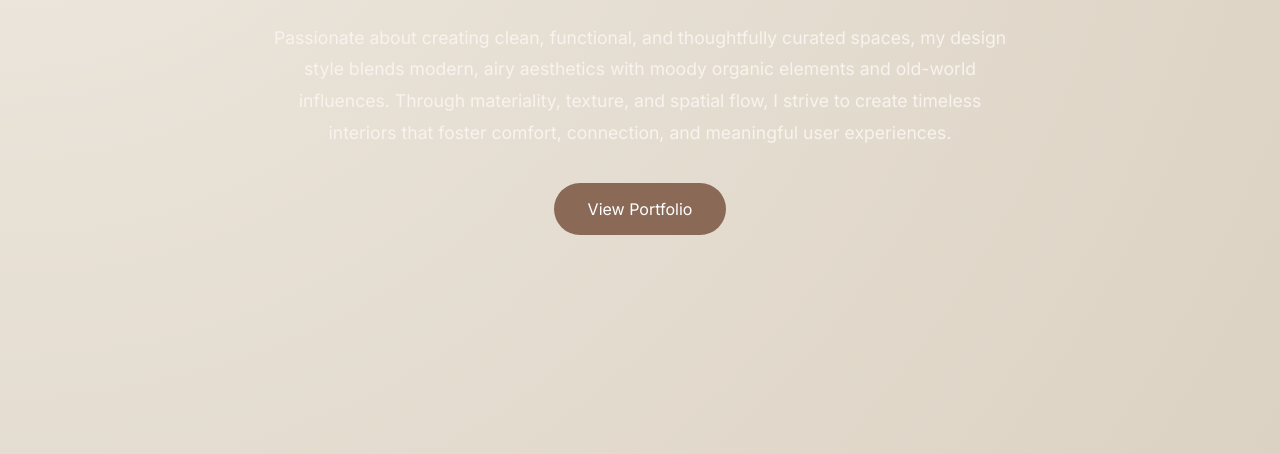
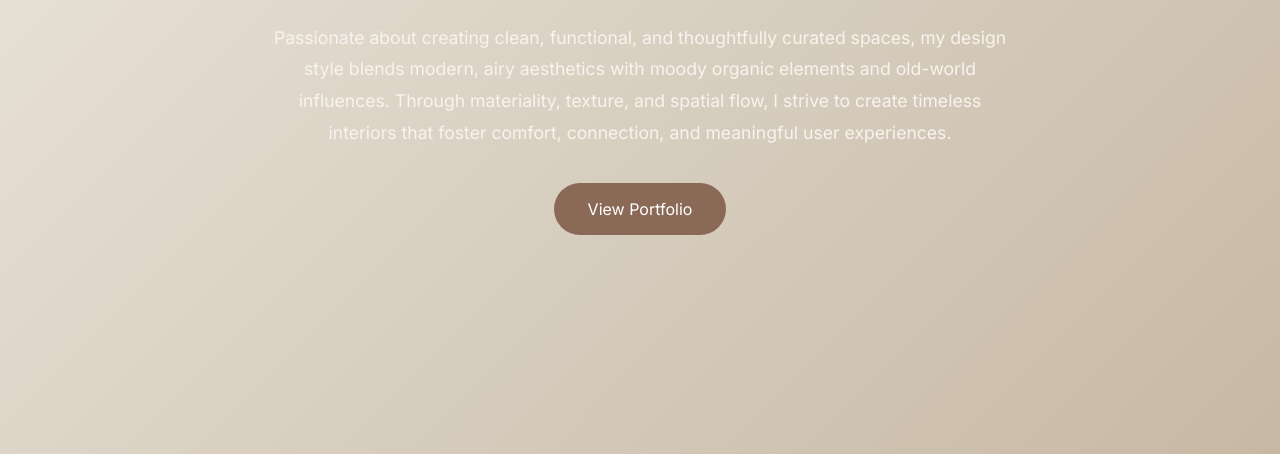
Before and after one commit to semiraabdi/portfolio, a plain HTML site: page index.html in a window 1280 px wide. Shown: the part 346-800 px from the top of the page. Drawn offline with nearby package versions, Linux system fonts and the light colour scheme.

Commit message:
Update styling.css

```diff
--- a/styling.css
+++ b/styling.css
@@ -19,10 +19,12 @@ body{
     padding:40px;
 
     background:
-    radial-gradient(circle at top left,
-        #f0ece5 0%,
-        #e8e1d6 35%,
-        #dcd2c3 100%);
+    linear-gradient(
+        135deg,
+        #ede7de,
+        #d9d0c2,
+        #c7b8a3
+    );
 }
 
 h1{
```
